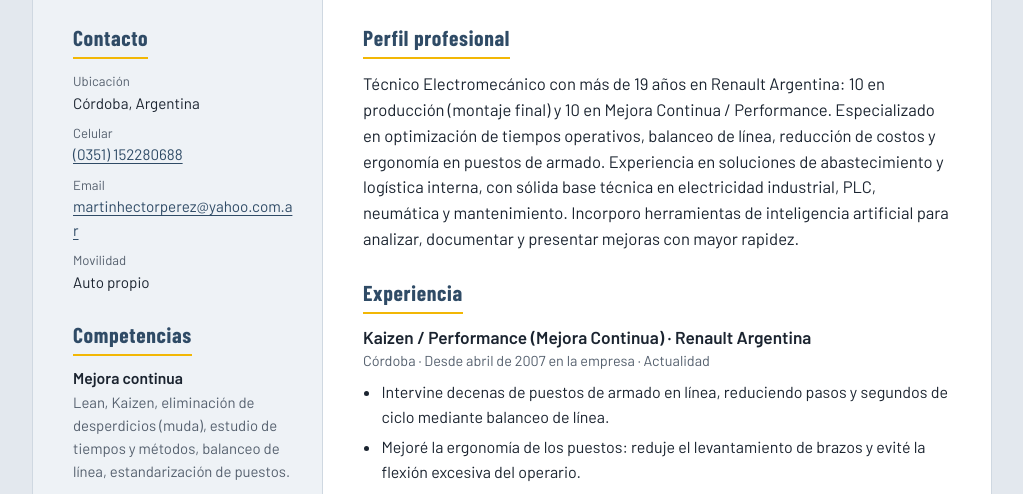
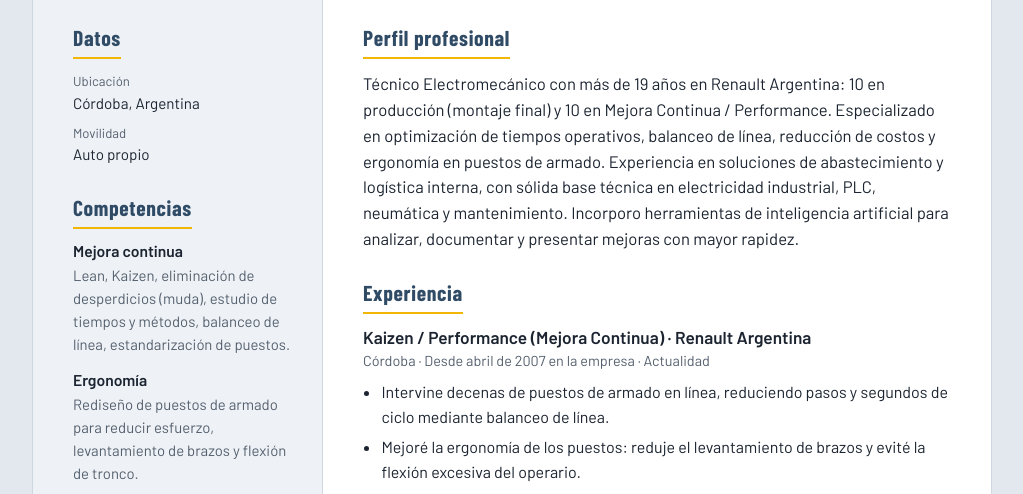
Before and after one commit to martinhectorperez-cell/CV, a plain HTML site: page index.html in a window 1280 px wide. Shown: the part 232-726 px from the top of the page, without its empty margins (128-1151 px from the left). Drawn offline with nearby package versions, Linux system fonts and the light colour scheme.

Commit message:
Add files via upload

```diff
--- a/index.html
+++ b/index.html
@@ -163,11 +163,9 @@
   <div class="grid">
     <aside>
       <section class="contact">
-        <h2>Contacto</h2>
+        <h2>Datos</h2>
         <ul>
           <li><span>Ubicación</span>Córdoba, Argentina</li>
-          <li><span>Celular</span><a href="tel:+5493512280688">(0351) 152280688</a></li>
-          <li><span>Email</span><a href="mailto:martinhectorperez@yahoo.com.ar">martinhectorperez@yahoo.com.ar</a></li>
           <li><span>Movilidad</span>Auto propio</li>
         </ul>
       </section>
```
